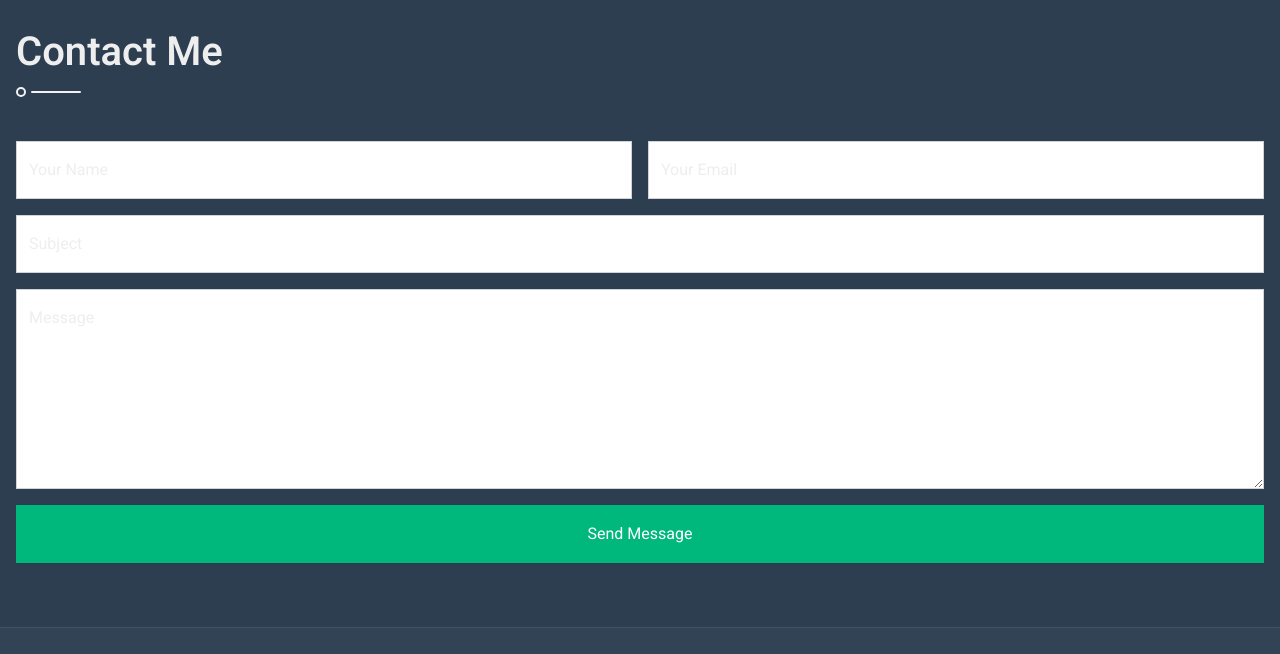
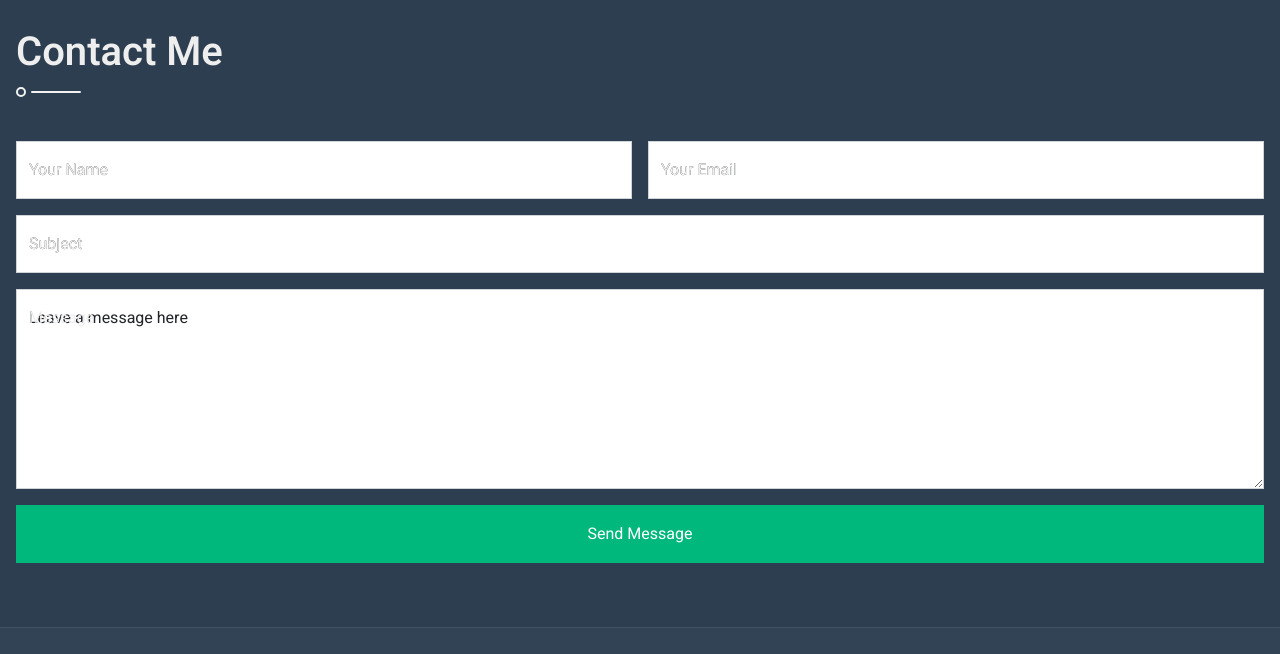
Before and after one commit to kafuibedzrah254/bismark.bedzrah, a plain HTML site: page index.html in a window 1280 px wide. Shown: the part 3374-4028 px from the top of the page. Drawn offline with nearby package versions, Linux system fonts and the light colour scheme; files whose address does not match are found by name.

Commit message:
Added proper color styling for contact form fields

```diff
--- a/css/style.css
+++ b/css/style.css
@@ -357,6 +357,24 @@
 }
 
 
+/* Force visible text while typing */
+.custom-field {
+  background-color: #fff;
+  color: #212529 !important;   /* make text solid dark */
+  border: 1px solid #ced4da;
+}
+
+/* Make sure the placeholder is also dark */
+.custom-field::placeholder {
+  color: #212529 !important;
+  opacity: 1;
+}
+
+/* Floating label styling */
+.form-floating > .custom-field:focus ~ label,
+.form-floating > .custom-field:not(:placeholder-shown) ~ label {
+  color: #495057;
+}
 
             .hamburger {
                 font-size: 24px;
--- a/index.html
+++ b/index.html
@@ -448,52 +448,64 @@
 <section id="contact" class="py-5 border-bottom container">
   <h1 class="title pb-3 mb-5">Contact Me</h1>
 
-  <!-- Replace the action with the endpoint Formspree gave you -->
-  <form id="contact-form" action="https://formspree.io/f/mnnbezzv" method="POST" accept-charset="UTF-8">
+  <!-- Replace the action with your Formspree endpoint -->
+  <form id="contact-form"
+        action="https://formspree.io/f/mnnbezzv"
+        method="POST"
+        accept-charset="UTF-8">
     <div class="row g-3">
       <div class="col-md-6">
         <div class="form-floating">
-          <input type="text" id="name" name="name" class="form-control" placeholder="Your Name" required>
+          <input type="text" id="name" name="name"
+                 class="form-control custom-field"
+                 placeholder="Your Name" required>
           <label for="name">Your Name</label>
         </div>
       </div>
 
       <div class="col-md-6">
         <div class="form-floating">
-          <input type="email" id="email" name="email" class="form-control" placeholder="Your Email" required>
+          <input type="email" id="email" name="email"
+                 class="form-control custom-field"
+                 placeholder="Your Email" required>
           <label for="email">Your Email</label>
         </div>
       </div>
 
       <div class="col-12">
         <div class="form-floating">
-          <input type="text" id="subject" name="subject" class="form-control" placeholder="Subject">
+          <input type="text" id="subject" name="subject"
+                 class="form-control custom-field"
+                 placeholder="Subject">
           <label for="subject">Subject</label>
         </div>
       </div>
 
       <div class="col-12">
         <div class="form-floating">
-          <textarea id="message" name="message" class="form-control" placeholder="Leave a message here" style="height:200px" required></textarea>
+          <textarea id="message" name="message"
+                    class="form-control custom-field"
+                    placeholder="Leave a message here"
+                    style="height:200px" required></textarea>
           <label for="message">Message</label>
         </div>
       </div>
 
-      <!-- Honeypot field to reduce spam (hidden from real users) -->
+      <!-- Honeypot field -->
       <div style="display:none;">
-        <label>Leave this empty: <input name="_gotcha" tabindex="-1" autocomplete="off"></label>
+        <label>Leave this empty:
+          <input name="_gotcha" tabindex="-1" autocomplete="off">
+        </label>
       </div>
 
-      <!-- Optional: redirect after success (server-side Formspree setting can also control this) -->
-      <!-- <input type="hidden" name="_next" value="https://yourdomain.com/thank-you.html"> -->
-
       <div class="col-12">
-        <button class="btn btn-primary w-100 py-3" type="submit">Send Message</button>
+        <button class="btn btn-primary w-100 py-3" type="submit">
+          Send Message
+        </button>
       </div>
     </div>
   </form>
 
-  <!-- container for showing success/failure messages when using AJAX -->
   <div id="form-result" style="margin-top:1rem;"></div>
 </section>
 
```
